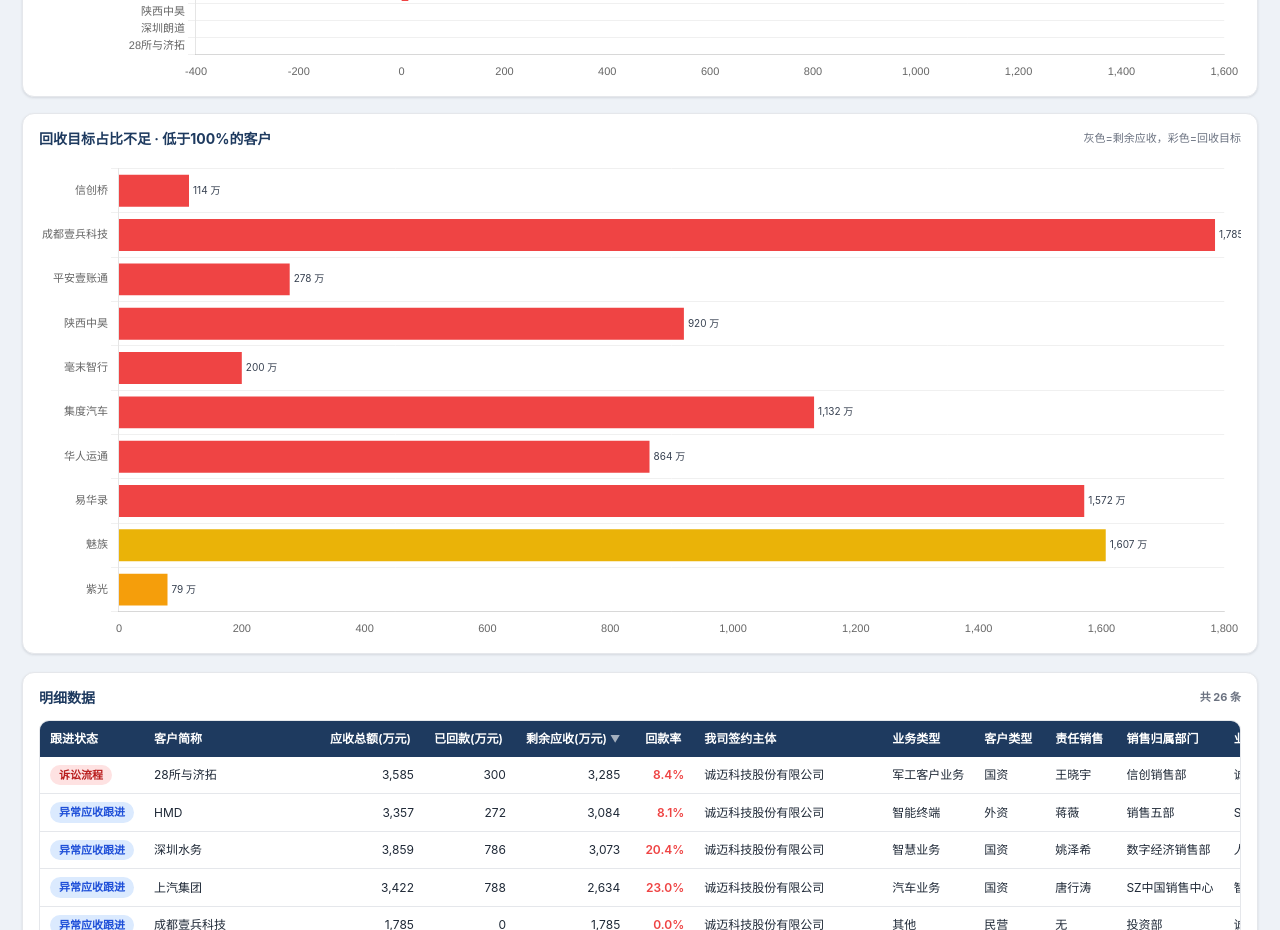
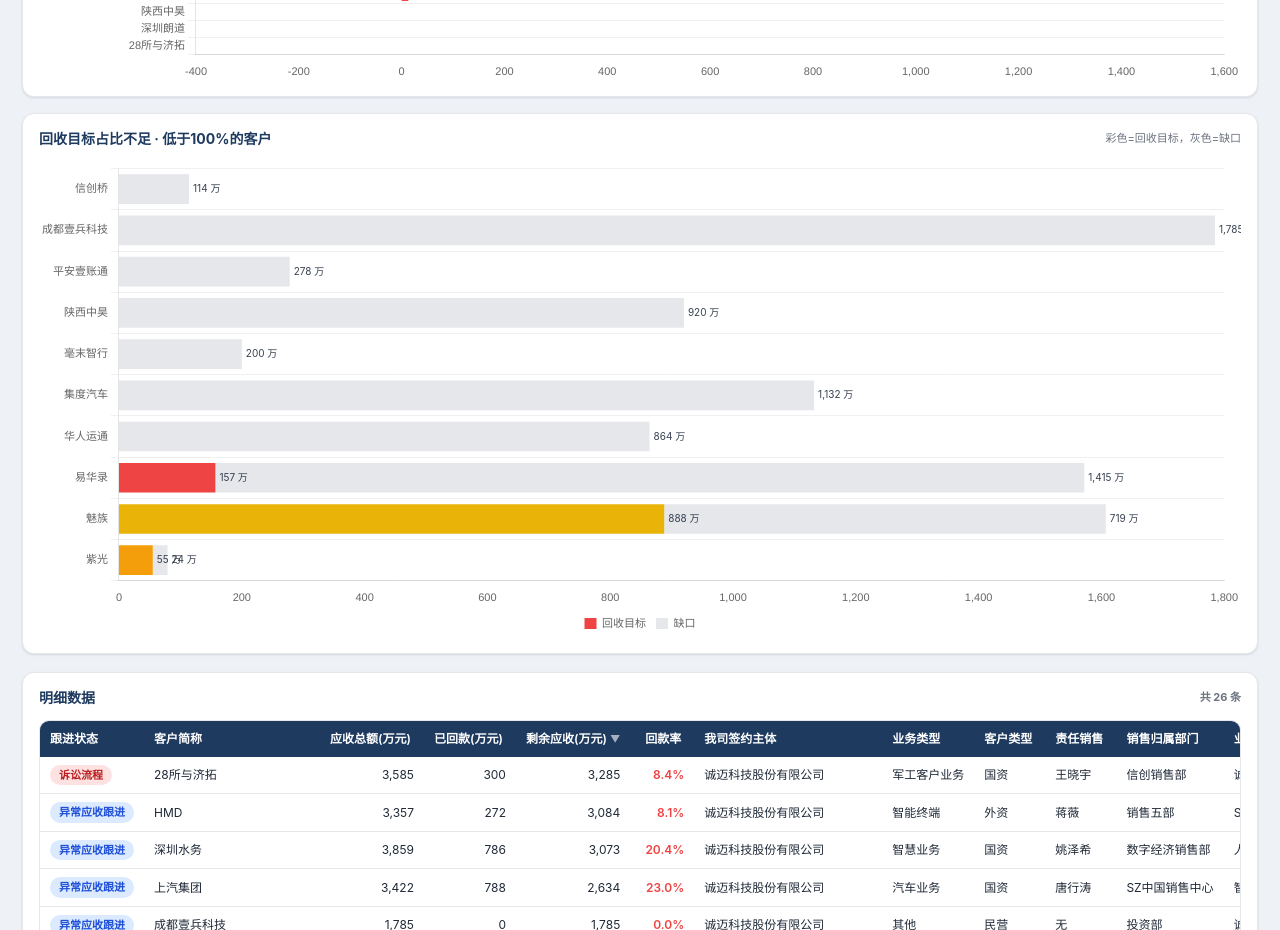
Before and after one commit to Leonie-AM/legal-receivables-dashboard, a plain HTML site: page index.html in a window 1280 px wide. Shown: the part 2760-3690 px from the top of the page. Drawn offline with Linux system fonts and the light colour scheme.

Commit message:
Update index.html

```diff
--- a/index.html
+++ b/index.html
@@ -201,7 +201,7 @@
       <div class="chart-box" style="height:430px;"><canvas id="cTrendChange"></canvas></div>
     </div>
     <div class="card wide">
-      <h3>回收目标占比不足 · 低于100%的客户 <span class="hint">灰色=剩余应收，彩色=回收目标</span></h3>
+      <h3>回收目标占比不足 · 低于100%的客户 <span class="hint">彩色=回收目标，灰色=缺口</span></h3>
       <div class="chart-box" style="height:480px;"><canvas id="cRecoveryGap"></canvas></div>
     </div>
   </section>
@@ -584,14 +584,18 @@
     .sort((a,b)=>a.ratio-b.ratio);
   if(!arr.length){ placeholder('cRecoveryGap','所有客户回收目标占比均为100%，无需关注。'); return; }
   const labels=arr.map(x=>x.name);
-  const data=arr.map(x=>x.rem);
+  const tgtData=arr.map(x=>x.tgt);
+  const gapData=arr.map(x=>Math.max(0,x.rem-x.tgt));
   const colors=arr.map(x=>x.ratio<30?'#ef4444':x.ratio<70?'#eab308':'#f59e0b');
   ensureCanvas('cRecoveryGap');
-  makeChart('cRecoveryGap',barCfg(labels,[{label:'剩余应收',data,backgroundColor:colors}],
-    {horizontal:true, unit:'万', labels:true, legend:false,
+  makeChart('cRecoveryGap',barCfg(labels,[
+    {label:'回收目标',data:tgtData,backgroundColor:colors,stack:'a'},
+    {label:'缺口',data:gapData,backgroundColor:'#e5e7eb',stack:'a'}
+  ],{horizontal:true, unit:'万', labels:true, stacked:true,
      tipCb:c=>{
        const a=arr[c.dataIndex];
-       return a.name+'  剩余:'+a.rem+'万  目标:'+a.tgt+'万  占比:'+a.ratio.toFixed(1)+'%';
+       const val=c.parsed.x;
+       return c.dataset.label+': '+val.toLocaleString('zh-CN')+' 万  |  占比: '+a.ratio.toFixed(1)+'%';
      }}));
 }
 
```
